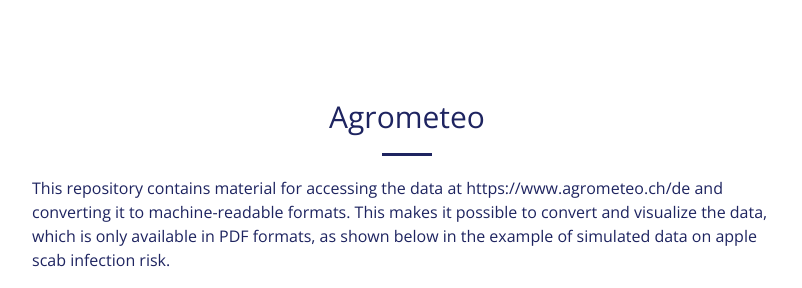
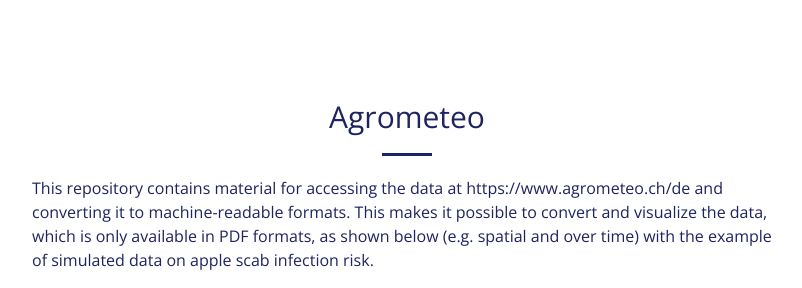
Before and after one commit to luccalino/luccalino.github.io, a Jekyll site: the page agrometeo.html, which Jekyll copies as it is, in a window 1280 px wide, cut to the strip 0-288 px from the top of the page. Shown: the whole strip, without its empty margins (233-1035 px from the left). Built offline with Jekyll 4.4.1, drawn with Linux system fonts in a browser that asks for light colours.

Commit message:
Update agrometeo.html

```diff
--- a/agrometeo.html
+++ b/agrometeo.html
@@ -45,7 +45,13 @@
             <div class="col-lg-8 col-lg-offset-2 text-center">
               <h2 class="section-heading">Agrometeo</h2>
               <hr class="primary text-center">
-              <p class="text-faded-main-dark">This repository contains material for accessing the data at https://www.agrometeo.ch/de and converting it to machine-readable formats. This makes it possible to convert and visualize the data, which is only available in PDF formats, as shown below in the example of simulated data on apple scab infection risk.
+              <p class="text-faded-main-dark">This repository contains material for accessing the data at <a href="url">https://www.agrometeo.ch/de</a>
+                and converting it to machine-readable formats. This makes it possible to convert and visualize the data, which is only available in PDF formats,
+                as shown below (e.g. spatial and over time) with the example of simulated data on apple scab infection risk.
+              </p>
+              <p style="text-align:left;">
+                  <a href="https://github.com/luccalino/AgrometeoScab" target="_blank"><i><img src="img/logo/github-icon-1-logo-svgrepo-com.svg" style="cursor:pointer; height:0.5cm; weight: 0.5cm;"></i></a> Code
+              </p>
               <p class="text-faded-main-dark loading">
                   <input type="checkbox" id="zoomCheck56">
                     <label for="zoomCheck56">
@@ -57,9 +63,6 @@
                     <label for="zoomCheck32">
                         <img class="two" src='img/time_series_plot.png' width="741" height="1000">
                     </label>
-              </p>
-              <p style="text-align:left;">
-                  <a href="https://github.com/luccalino/AgrometeoScab" target="_blank"><i><img src="img/logo/github-icon-1-logo-svgrepo-com.svg" style="cursor:pointer; height:0.5cm; weight: 0.5cm;"></i></a> Code
               </p>
          </div>
       </div>
```
